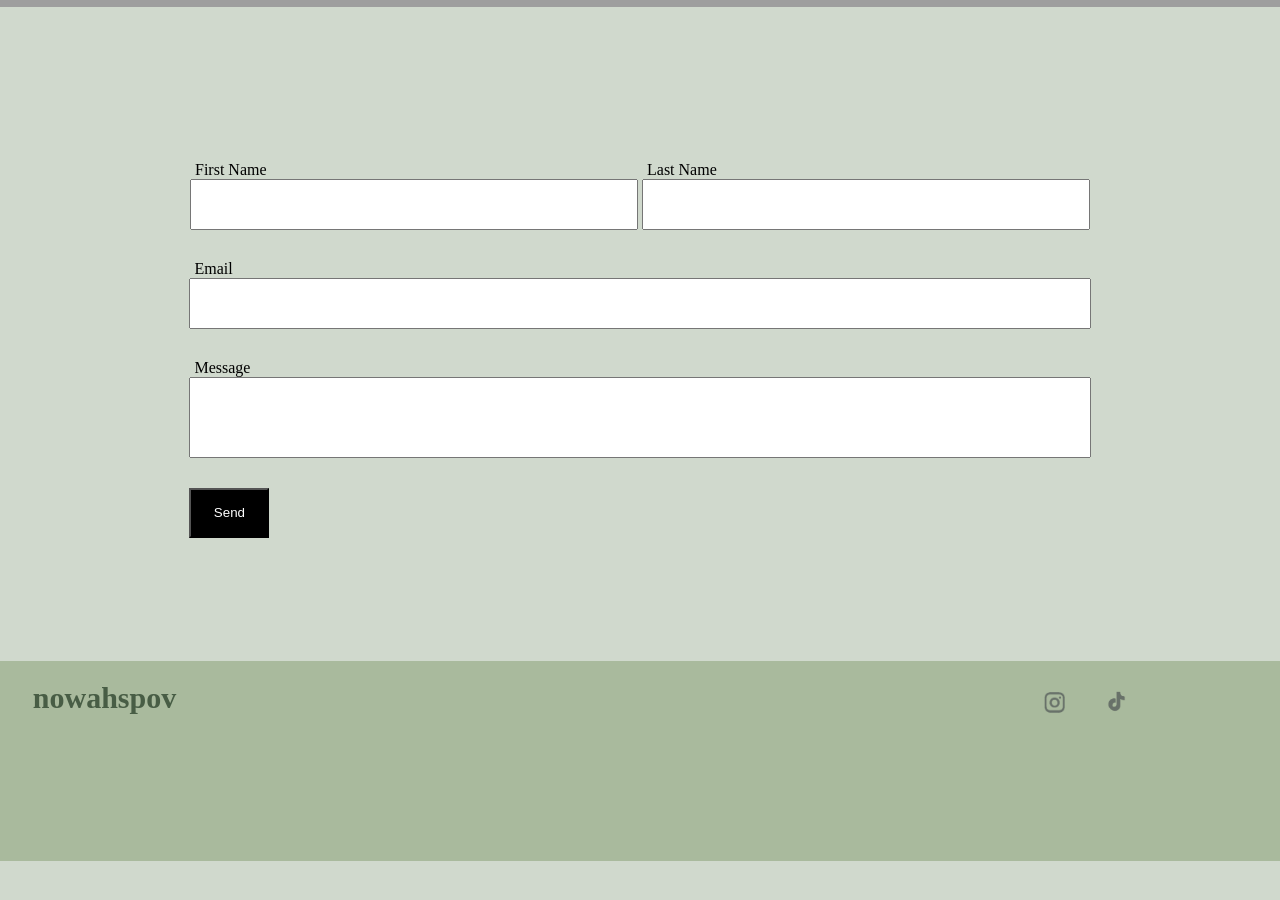
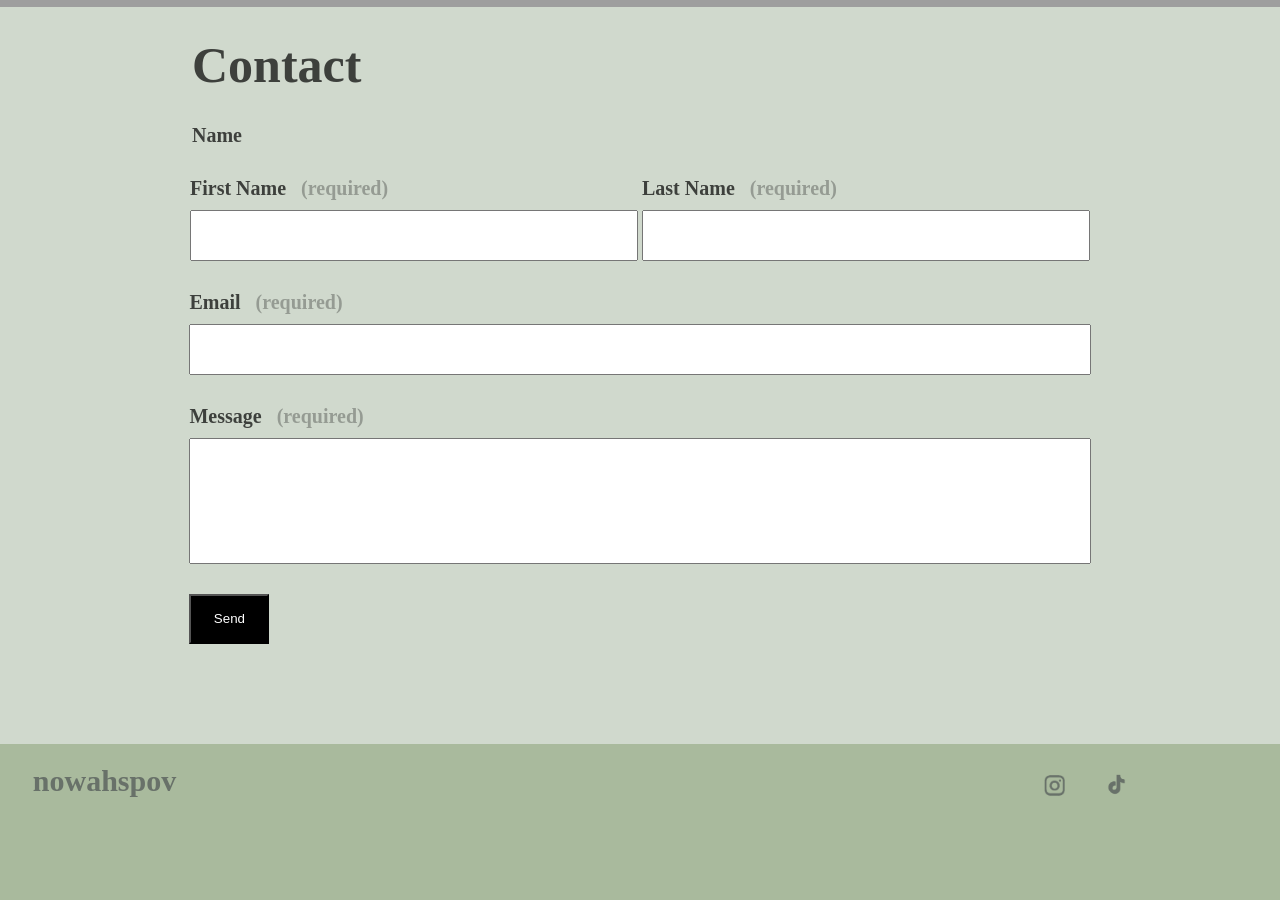
Before and after one commit to NoahSantos2006/nowahspov-website, a website: page public/contact.html in a window 1280 px wide. Shown: the part 600-1500 px from the top of the page. Before the commit the page ends 1461 px from the top, so only its background shows below. Drawn offline with Linux system fonts and the light colour scheme; grey boxes are pictures that could not be loaded.

Commit message:
added new index-photos + finished contact page

```diff
--- a/public/contact.html
+++ b/public/contact.html
@@ -26,16 +26,29 @@
         <div class="contact-section-container">
             <div class="contact-main">
 
+                <form
+                    action="https://formspree.io/f/mqanbljq"
+                    method="POST"
+                >
+                    <div class="contact-text">Contact</div>
+
                     <div class="contact-name">
+                        <div class="contact-name-text">Name</div>
                         <div class="contact-first-name-container">
                             <div class="contact-first-name">
-                            <div class="contact-text-first-name">First Name</div>
+                                <div class="contact-text-first-name">
+                                    <div>First Name&nbsp;&nbsp;&nbsp;</div>
+                                    <div class="required-text">(required)</div>
+                                </div>
                                 <input class="contact-input-first-name" type="text" name="first" autocomplete="off" required>
                             </div>
                         </div>
                         <div class="contact-last-name-container">
                             <div class="contact-last-name">
-                            <div class="contact-text-last-name">Last Name</div>
+                                <div class="contact-text-last-name">
+                                    <div>Last Name&nbsp;&nbsp;&nbsp;</div>
+                                    <div class="required-text">(required)</div>
+                                </div>
                                 <input class="contact-input-last-name" type="text" name="last" autocomplete="off" required>
                             </div>
                         </div>
@@ -43,19 +56,26 @@
 
 
                     <div class="contact-email">
-                    <div class="contact-text-email">Email</div>
+                        <div class="contact-text-email">
+                            <div>Email&nbsp;&nbsp;&nbsp;</div>
+                            <div class="required-text">(required)</div>
+                        </div>
                         <input class="contact-input-email" type="email" name="email" autocomplete="off" required>
                     </div>
 
                     <div class="contact-message">
-                    <div class="contact-text-message">Message</div>
-                    <textarea class="contact-input-message" class="contact-message" rows="5" cols="40" type="text" name="message" autocomplete="off" required></textarea>
+                        <div class="contact-text-message">
+                            <div>Message&nbsp;&nbsp;&nbsp;</div>
+                            <div class="required-text">(required)</div>
+                        </div>
+                        <textarea class="contact-input-message" class="contact-message" rows="8" cols="40" type="text" name="message" autocomplete="off" required></textarea>
                     </div>
 
                     <div class="submit-button-container">
                         <button class="submit-button" type="submit">Send</button>
                     </div>
 
+                </form>
             </div>
         </div>
 
--- a/public/style/contact.css
+++ b/public/style/contact.css
@@ -30,7 +30,7 @@ body {
         height: 606.53px;
         object-fit: cover;
     }
-    margin-bottom: 100px;
+    margin-bottom: 25px;
 }
 
 h1 {
@@ -114,13 +114,49 @@ a {
 }
 
 .contact-section-container {
-    height: 500px;
+    margin-bottom: 100px;
+
+}
+
+.contact-text {
+    width: 70%;
+    justify-self: center;
+    text-align: left;
+    color: black;
+    font-family: "Libre Baskerville", serif;
+    font-weight: 700;
+    font-size: 50px;
+    margin-bottom: 30px;
+    opacity: 70%;
 }
 
 .contact-name {
-    margin-top: 150px;
     text-align: center;
     margin-bottom: 30px;
+}
+
+.required-text {
+    color: black;
+    opacity: 40%;
+    font-family: "Libre Baskerville", serif;
+    font-weight: 700;
+    font-size: 20px;
+    display: flex;
+    flex-wrap: wrap;
+    position: relative;
+    text-align: left;
+}
+
+.contact-name-text {
+    width: 70%;
+    justify-self: center;
+    text-align: left;
+    color: black;
+    font-family: "Libre Baskerville", serif;
+    font-weight: 700;
+    font-size: 20px;
+    margin-bottom: 30px;
+    opacity: 70%;
 }
 
 .contact-first-name-container {
@@ -135,11 +171,16 @@ a {
 }
 
 .contact-text-first-name {
+    color: black;
+    opacity: 70%;
+    font-family: "Libre Baskerville", serif;
+    font-weight: 700;
+    font-size: 20px;
     display: flex;
     flex-wrap: wrap;
     position: relative;
     text-align: left;
-    left: 5px;
+    margin-bottom: 10px;
 }
 
 .contact-input-first-name {
@@ -158,11 +199,16 @@ a {
 }
 
 .contact-text-last-name {
+    color: black;
+    opacity: 70%;
+    font-family: "Libre Baskerville", serif;
+    font-weight: 700;
+    font-size: 20px;
     display: flex;
     flex-wrap: wrap;
     position: relative;
     text-align: left;
-    left: 5px;
+    margin-bottom: 10px;
 }
 
 .contact-input-last-name {
@@ -178,15 +224,20 @@ a {
 }
 
 .contact-text-email {
+    color: black;
+    opacity: 70%;
+    font-family: "Libre Baskerville", serif;
+    font-weight: 700;
+    font-size: 20px;
     display: flex;
     flex-wrap: wrap;
     position: relative;
     text-align: left;
-    left: 5px;
+    margin-bottom: 10px;
 }
 
 .contact-input-email {
-    height: 45px;;
+    height: 45px;
 }
 
 .contact-message {
@@ -198,11 +249,16 @@ a {
 }
 
 .contact-text-message {
+    color: black;
+    opacity: 70%;
+    font-family: "Libre Baskerville", serif;
+    font-weight: 700;
+    font-size: 20px;
     display: flex;
     flex-wrap: wrap;
     position: relative;
     text-align: left;
-    left: 5px;
+    margin-bottom: 10px;
 }
 
 .contact-input-message {
@@ -230,6 +286,7 @@ a {
     bottom: 0;
 }
 .bottom-section-title {
+    color: #687169;
     position: absolute;
     left: 1vw;
 }
```
Also changed, not shown: 6 other files. Lines whose indentation alone changed are shown as unchanged.
